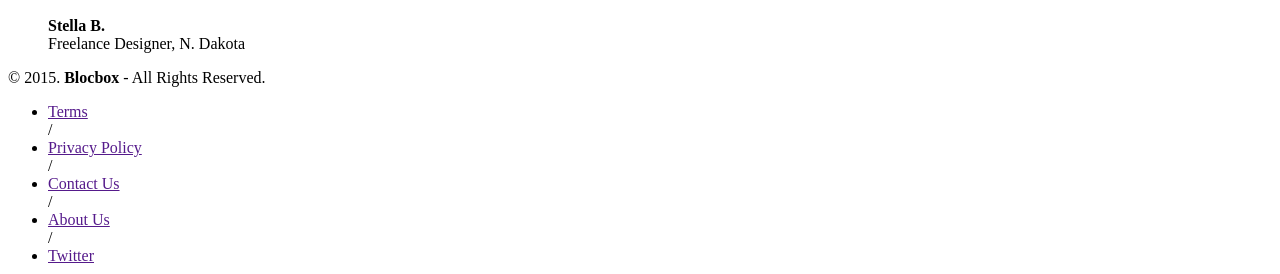
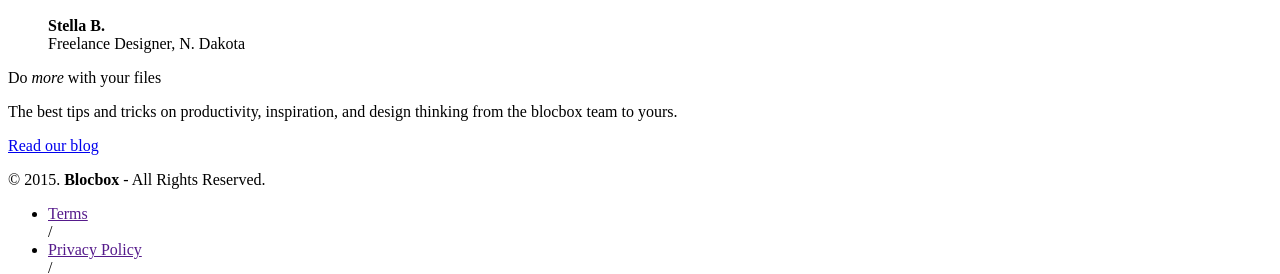
Before and after one commit to mtabroff/bloc-box, a plain HTML site: page index.html in a window 1280 px wide. Shown: the part 3368-3642 px from the top of the page. Drawn offline with Linux system fonts and the light colour scheme.

Commit message:
Homepage HTML completed

```diff
--- a/index.html
+++ b/index.html
@@ -130,6 +130,12 @@
   </ul>
  </section>
  </main>
+ <!-- call to action/ blog post -->
+ <div class="read out blog"
+ <h1>Do <i>more</i> with your files</h1>
+ <p>The best tips and tricks on productivity, inspiration, and design thinking from the blocbox team to yours.</p>
+ <a href="blog.html" class="btn">Read our blog</a>
+ </div
   <!-- Footer -->
  <footer>
    <div class="container footer-nav-block">
```
